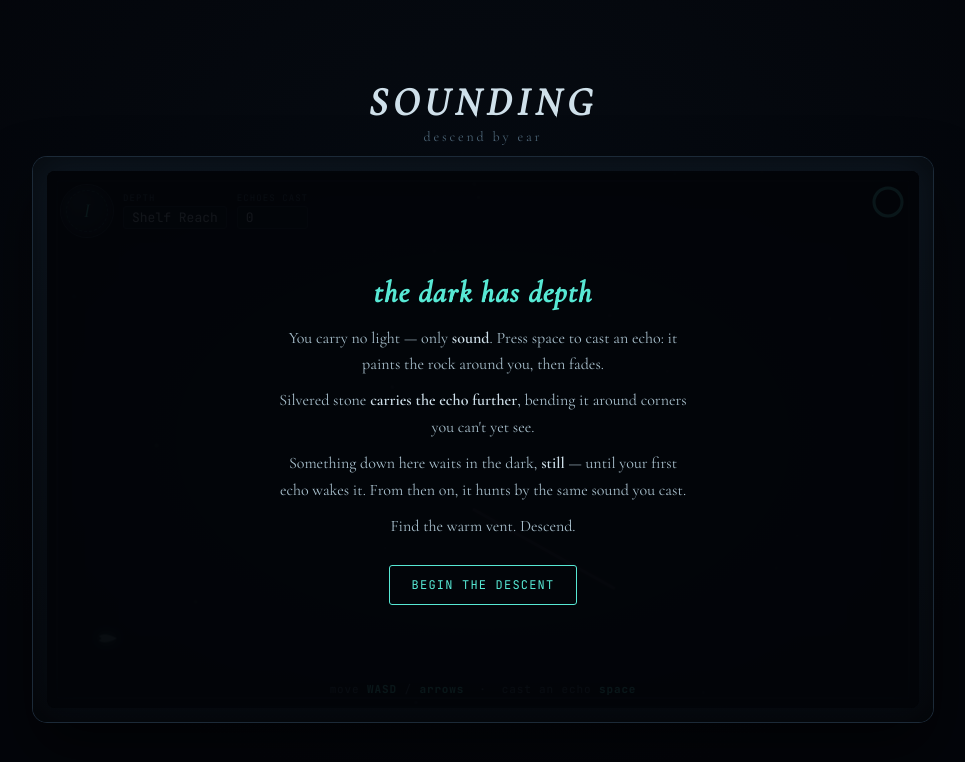
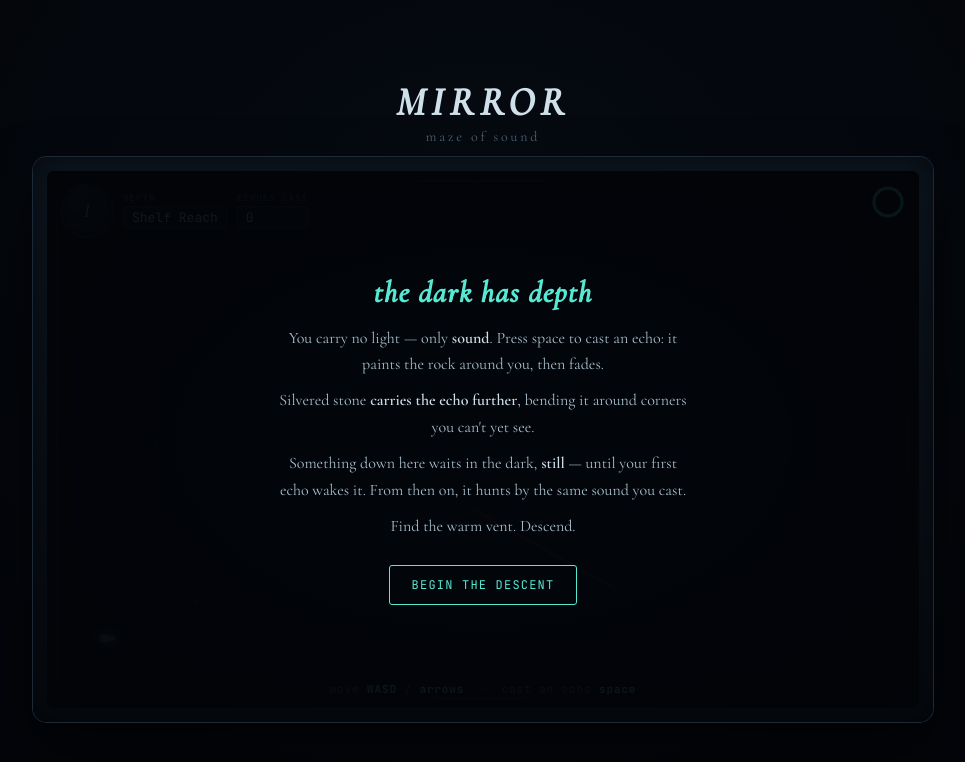
Before and after one commit to Kayfalls/The-Campus-Game-Jam-2026---K2NMV, a plain HTML site: page sounding.html in a window 1280 px wide. Shown: the whole page, without its empty margins (157-1122 px from the left). Drawn offline with nearby package versions, Linux system fonts and the light colour scheme.

Commit message:
Change title and header text in sounding.html

```diff
--- a/sounding.html
+++ b/sounding.html
@@ -3,7 +3,7 @@
 <head>
 <meta charset="UTF-8">
 <meta name="viewport" content="width=device-width, initial-scale=1.0">
-<title>SOUNDING — descend by ear</title>
+<title>Mirror Maze of Sound</title>
 <link rel="preconnect" href="https://fonts.googleapis.com">
 <link href="https://fonts.googleapis.com/css2?family=Cormorant+Garamond:ital,wght@0,400;0,600;1,500&family=JetBrains+Mono:wght@400;500;700&display=swap" rel="stylesheet">
 <style>
@@ -219,8 +219,8 @@
 <body>
 
   <div class="title-block">
-    <h1>Sounding</h1>
-    <div class="tag">descend by ear</div>
+    <h1>Mirror</h1>
+    <div class="tag">Maze of Sound</div>
   </div>
 
   <div class="rig">
```
